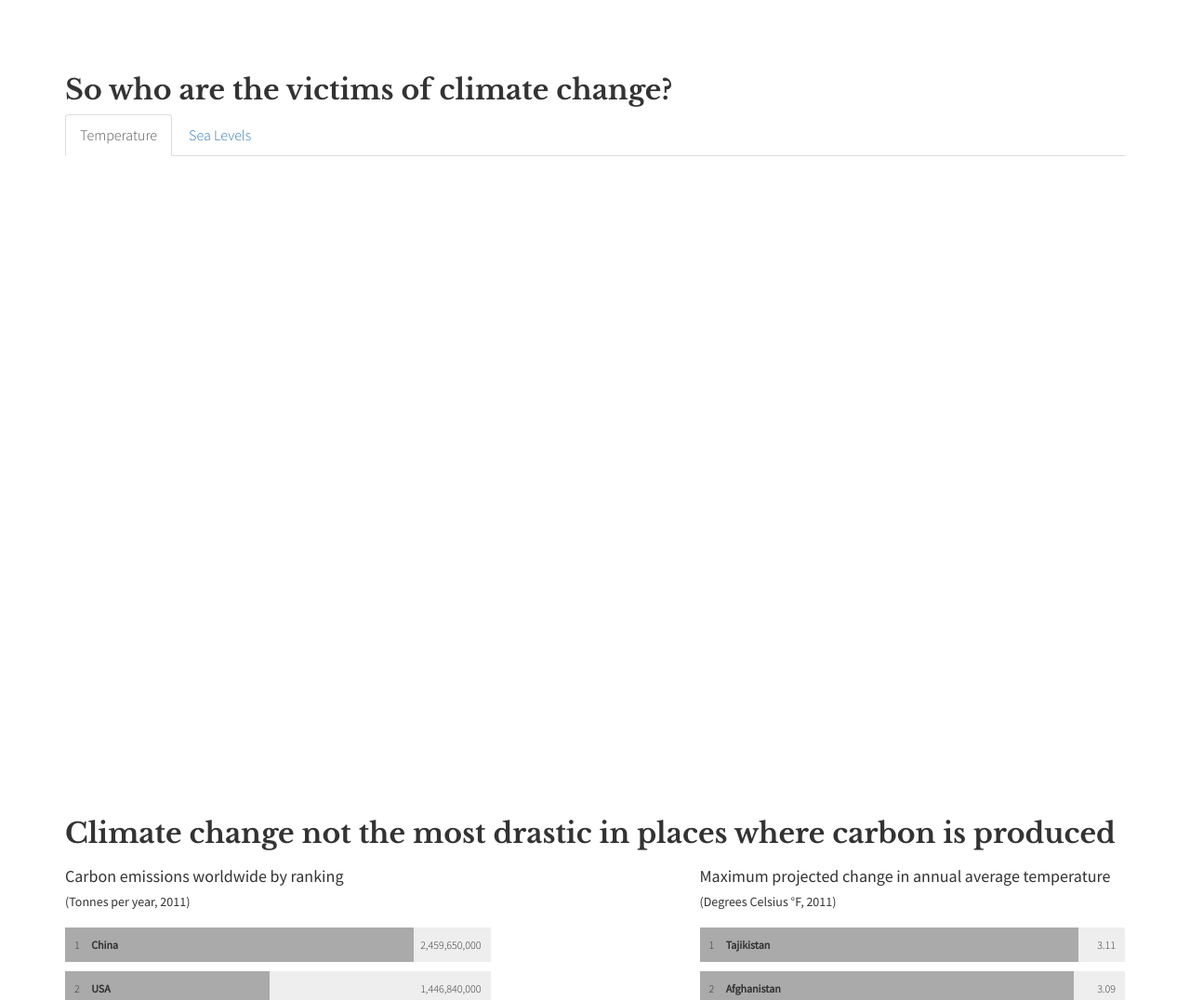
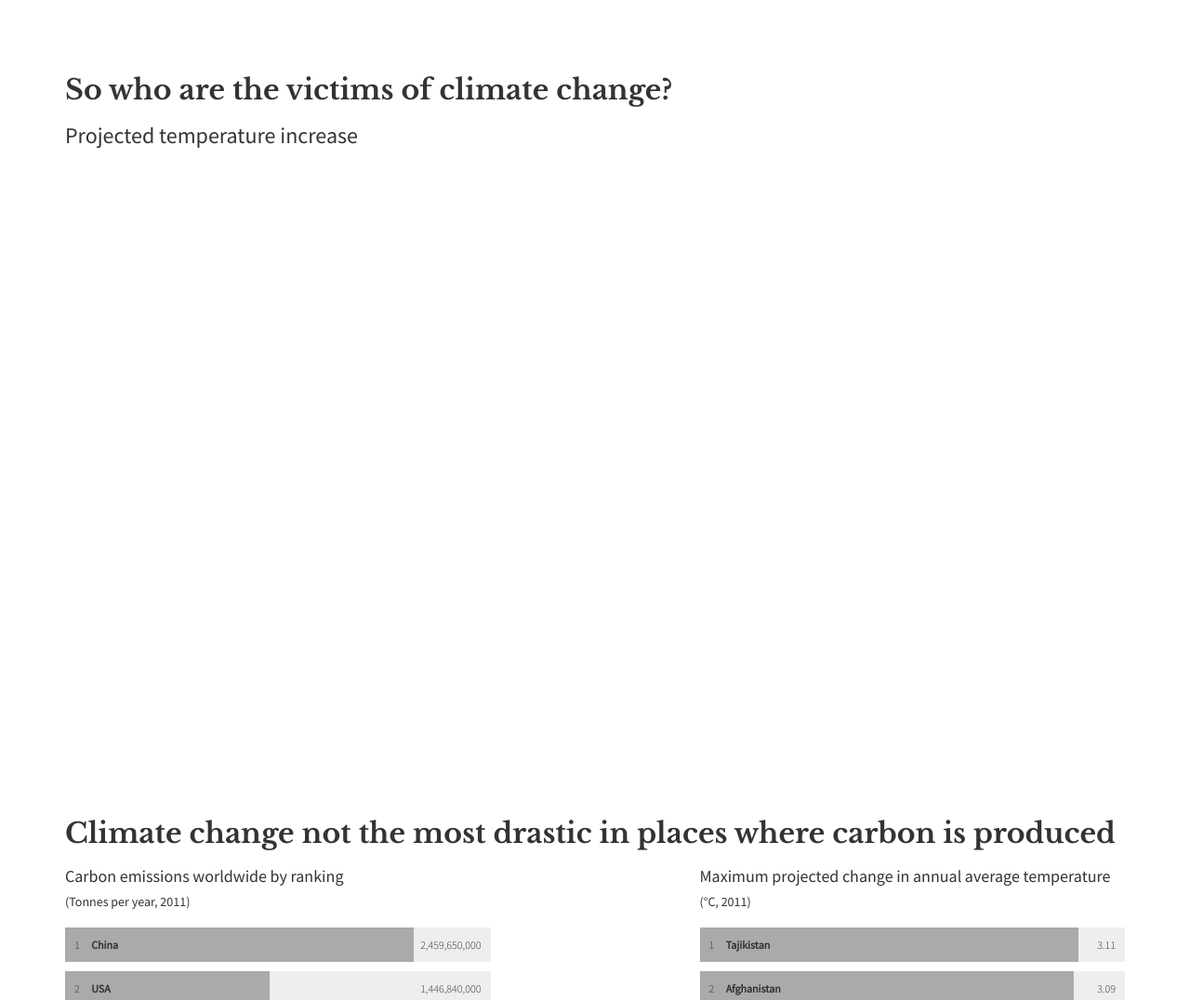
Before and after one commit to NM3229-FP02/Climate, a plain HTML site: page index.html in a window 1280 px wide. Shown: the part 2400-3476 px from the top of the page at 93% size. Drawn offline with nearby package versions, Linux system fonts and the light colour scheme.

Commit message:
Added temp against other factors graph

```diff
--- a/index.html
+++ b/index.html
@@ -34,6 +34,15 @@
   			<h1>What is warming the Earth?</h1>
   			<h3><p>A look at factors causing global warming.</p></h3>
   			<!-- Insert interactive graphs here -->
+  			<div class="row">
+  				<div class="span4"></div>
+  				<div class="span4">
+
+  			<script type='text/javascript' src='https://10ay.online.tableau.com/javascripts/api/viz_v1.js'></script><div class='tableauPlaceholder' style='width: 1200px; height: 836px;'><object class='tableauViz' width='1200' height='836' style='display:none;'><param name='host_url' value='https%3A%2F%2F10ay.online.tableau.com%2F' /> <param name='site_root' value='&#47;t&#47;climatechange' /><param name='name' value='Tempagainstfactors&#47;Dashboard1' /><param name='tabs' value='no' /><param name='toolbar' value='no' /><param name='showShareOptions' value='false' /></object></div>
+
+  			</div>
+  				<div class="span4"></div>
+  			</div>
   		</div>
   	</section>
 
@@ -42,7 +51,7 @@
   	<section class="slide">
   		<div class="container">
   			<h2>Who is producing the most CO2 emissions?</h2>
-
+  			<h3><p>Carbon dioxide emission by country, 2014</p></h3>
   			<!-- CO2 emission map -->
 
   			<div class="row">
@@ -60,17 +69,8 @@
   		<div class="container">
   			<h2>So who are the victims of climate change?</h2>
   			<!-- Which countries are the most affected by temperature change/sea levels -->
-  				<ul class="nav nav-tabs" role="tablist">
-  					<li role="presentation" class="active"><a href="#country1" aria-controls="country1" role="tab" data-toggle="tab">Temperature</a></li>
-  					<li role="presentation"><a href="#country2" aria-controls="country2" role="tab" data-toggle="tab">Sea Levels</a></li>
-
-  				</ul>
-
-  				<!-- Tab panes -->
-  				<div class="tab-content">
+  			<h3><p>Projected temperature increase </p></h3>
   			<!--Temperature -->
-  					<div role="tabpanel" class="tab-pane active" id="country1">
-  						<br />
   			<div class="container">
   				<div class="row">
   					<div class="span4"></div>
@@ -80,10 +80,6 @@
 
   						<div class="span4"></div>
   					</div>
-  							</div>
-  						</div>
-  						<div role="tabpanel" class="tab-pane" id="country2">...</div>
-
   				</div>
   			</div>
   		</section>
@@ -382,7 +378,7 @@
 
   					<div class="col-md-5">
   						<h4>Maximum projected change in annual average temperature</h4>
-  							<h5>(Degrees Celsius &deg;F, 2011)</h5>
+  						<h5>(&deg;C, 2011)</h5>
   						<div class="rank-container rank-container-temp">
 
   							<div class="rank-country-container" id="tajikistan">
```
Also changed, not shown: 3 other files. Lines whose indentation alone changed are shown as unchanged.
